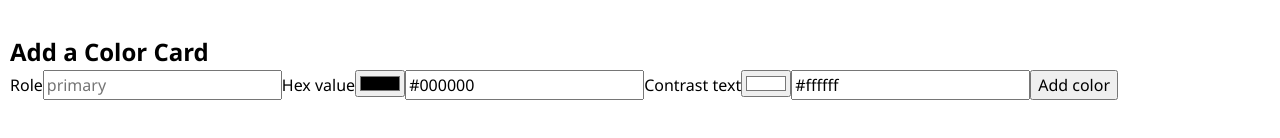
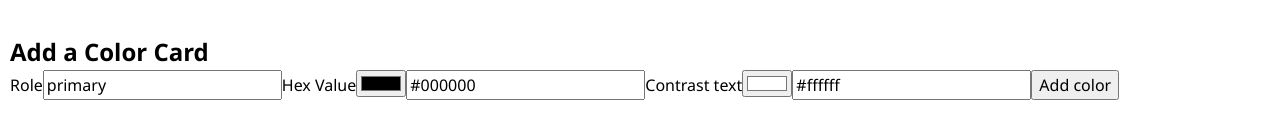
Before and after one commit to julianej/recap-project-4, a React (Vite) app: page / in a window 1280 px wide. Shown: the part 986-1124 px from the top of the page. Built offline with nearby package versions, Linux system fonts and the light colour scheme.

Commit message:
refactoring code

```diff
--- a/src/App.jsx
+++ b/src/App.jsx
@@ -7,14 +7,16 @@ import "./App.css";
 
 function App() {
 
-// creates a React state variable.
-// colors      → current value
-// setColors   → function to change the value
+/*
+  creates a React state variable.
+  colors      → current value
+  setColors   → function to change the value
+*/
   const [colors, setColors] = useState(initialColors);
 
 // handle child component ColorForm's new color submission
   function handleAddColor(newColor) {
-    setColors((colors) => [newColor, ...colors]);
+    setColors((colors) => [{ id: crypto.randomUUID(), ...newColor }, ...colors]);
   }
 
   return (
@@ -31,7 +33,7 @@ function App() {
               />
           ))}
         </main>
-            <ColorForm addColor={handleAddColor} />
+            <ColorForm onAddColor={handleAddColor} />
     </>
   );
 }
--- a/src/Components/ColorForm/ColorForm.jsx
+++ b/src/Components/ColorForm/ColorForm.jsx
@@ -1,14 +1,16 @@
 import { useState } from "react";
+import Input from "../Input/Input.jsx";
 
 // handle new Color form submission and pass the new color to the parent component
 // onAddColor is a function passed down from the parent component to handle the new color data
-export default function ColorForm({ addColor }) {
+// onXYZ for props passed to a component;
+export default function ColorForm({ onAddColor }) {
 
 // hook state to hold the new color information
 // newColor      → the current state/value
 // setNewColor   → the function that changes that state
   const [newColor, setNewColor] = useState({
-    role: "",
+    role: "primary",
     hex: "#000000",
     contrastText: "#ffffff",
   });
@@ -27,16 +29,14 @@ function handleChange(event) {
 function handleSubmit(event) {
     event.preventDefault();
  // call the onAddColor function passed down from the parent component with the new color data
-    addColor(newColor);
+    onAddColor(newColor);
   }
 
   return (
     <form onSubmit={handleSubmit}>
       <h2>Add a Color Card</h2>
-
-      <label htmlFor="role">Role</label>
-      <input
-        type="text"
+       <Input
+        label="Role"
         id="role"
         name="role"
         value={newColor.role}
@@ -52,57 +52,49 @@ function handleSubmit(event) {
         placeholder="primary"
       />
 
-      <label htmlFor="hex">Hex value</label>
-
-      <input
-        type="color"
+      <Input
+        label="Hex Value"
         id="hex-color"
         name="hex"
+        type="color"
         value={newColor.hex}
         onChange={handleChange}
-        // onChange={(event) =>
-        //   setNewColor({
-        //     ...newColor,
-        //     hex: event.target.value,
-        //   })
-        //}
       />
 
-      <input
-        type="text"
+      <Input
         id="hex"
         name="hex"
         value={newColor.hex}
         onChange={handleChange}
-        // onChange={(event) =>
-        //   setNewColor({
-        //     ...newColor,
-        //     hex: event.target.value,
-        //   })
-        // }
         placeholder="#ff0000"
       />
 
-      <label htmlFor="contrast-text">Contrast text</label>
-
-      <input
+      <Input
+        label="Contrast text"
+        id="contrast-color"
+        name="contrastText"
         type="color"
-        name="color"
-        id="contrast-color"
         value={newColor.contrastText}
         onChange={handleChange}
-        // onChange={(event) =>
-        //   setNewColor({
-        //     ...newColor,
-        //     contrastText: event.target.value,
-        //   })
-        // }
       />
+
+       <Input
+        id="contrast-text"
+        name="contrastText"
+        value={newColor.contrastText}
+        onChange={handleChange}
+        placeholder="#ffffff"
+      />
+
+
+      {/* example IMPORT INPUT COMPONENT
+
+      <label htmlFor="contrast-color" className="visually-hidden">Contrast text color picker</label>
 
       <input
         type="text"
         id="contrast-text"
-        name="contrast-text"
+        name="contrastText"
         value={newColor.contrastText}
         onChange={handleChange}
         // onChange={(event) =>
@@ -112,7 +104,7 @@ function handleSubmit(event) {
         //   })
         // }
         placeholder="#ffffff"
-      />
+      /> */}
 
       <button type="submit">Add color</button>
     </form>
```
